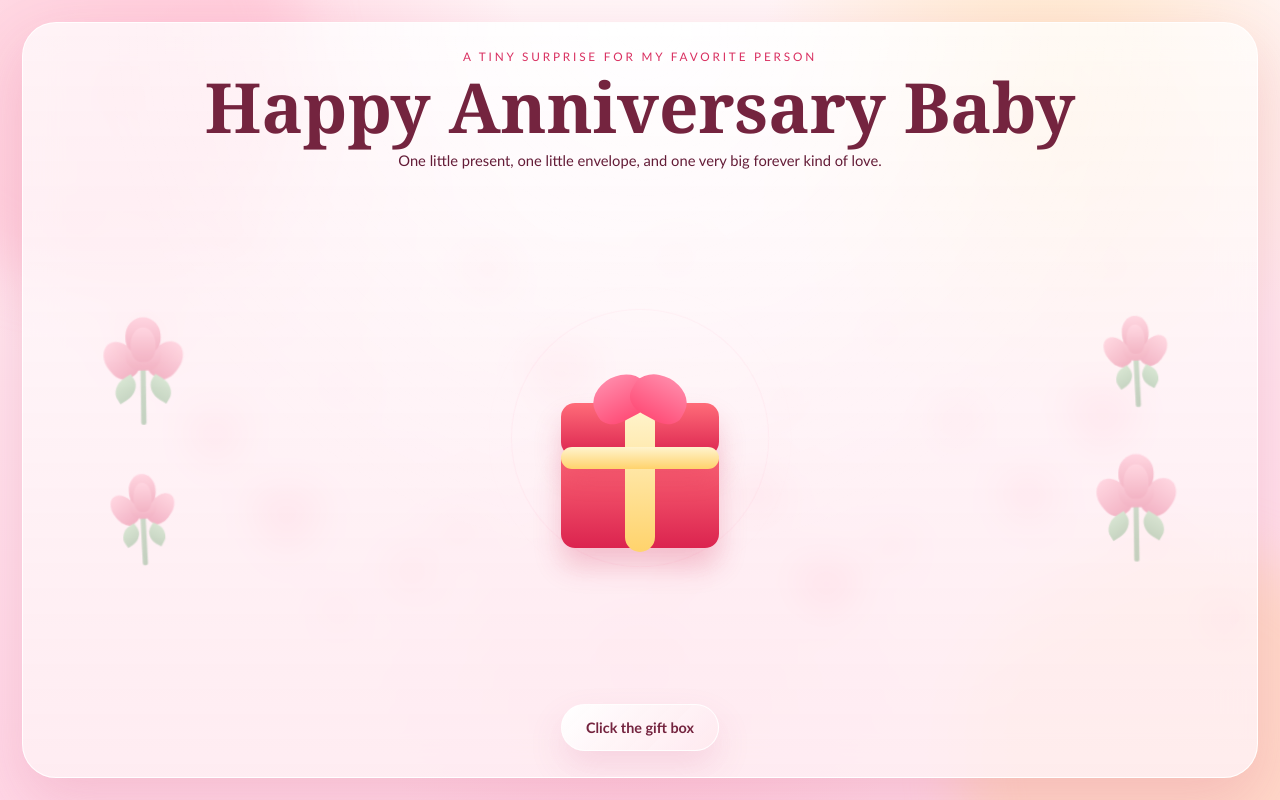
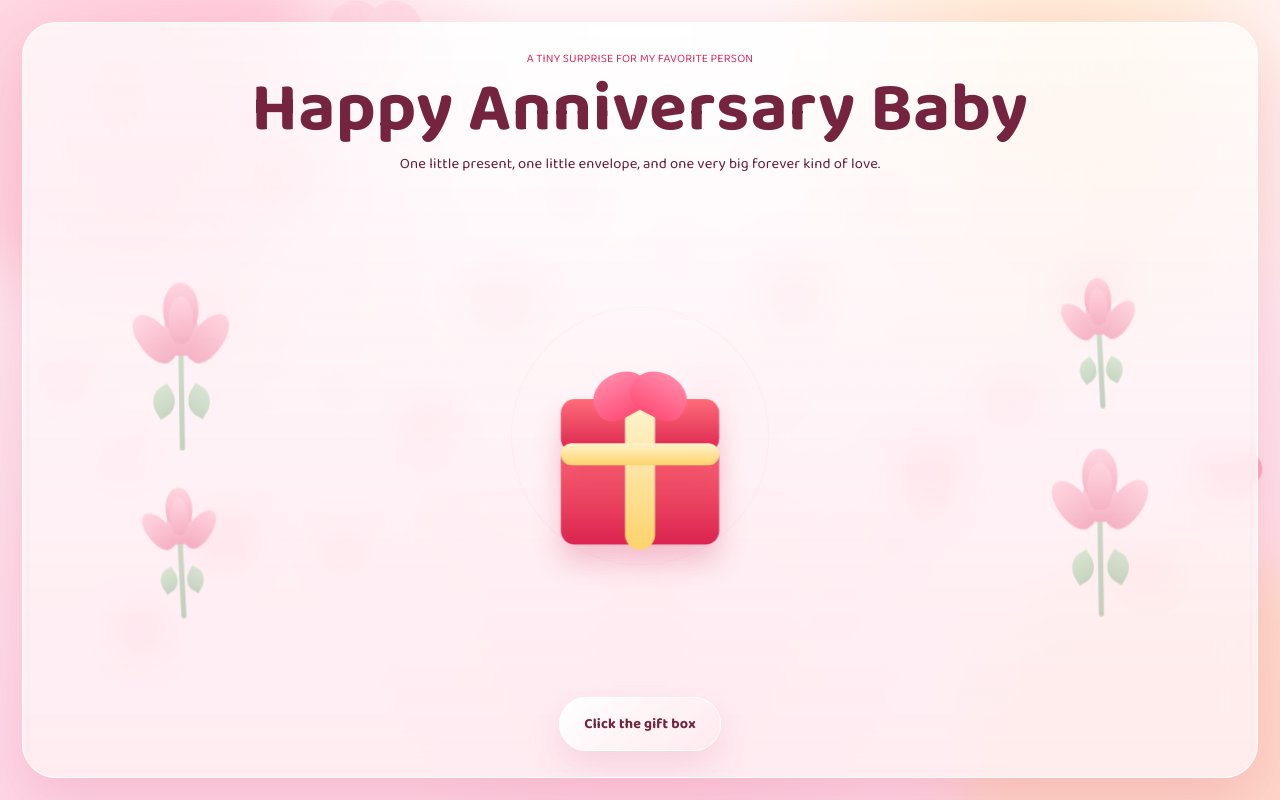
Before and after one commit to aashwinraj/Wishes, a React (Vite) app: page / in a window 1280 px wide. Built offline with nearby package versions, Linux system fonts and the light colour scheme.

Commit message:
Polish anniversary letter reveal

```diff
--- a/src/App.tsx
+++ b/src/App.tsx
@@ -8,12 +8,12 @@ type FloatItem = {
   size: string
 }
 
-const heartBubbles: FloatItem[] = Array.from({ length: 18 }, (_, index) => ({
+const heartBubbles: FloatItem[] = Array.from({ length: 34 }, (_, index) => ({
   id: index,
-  left: `${4 + index * 5.3}%`,
-  delay: `${(index % 6) * 0.6}s`,
-  duration: `${8 + (index % 5) * 0.8}s`,
-  size: `${16 + (index % 4) * 10}px`,
+  left: `${2 + ((index * 17) % 96)}%`,
+  delay: `${(index % 8) * 0.45}s`,
+  duration: `${6.4 + (index % 6) * 0.7}s`,
+  size: `${14 + (index % 5) * 9}px`,
 }))
 
 function App() {
--- a/src/styles.css
+++ b/src/styles.css
@@ -1,5 +1,7 @@
+@import url('https://fonts.googleapis.com/css2?family=Baloo+2:wght@400;500;600;700&display=swap');
+
 :root {
-  font-family: 'Trebuchet MS', 'Gill Sans', sans-serif;
+  font-family: 'Baloo 2', 'Trebuchet MS', 'Gill Sans', sans-serif;
   color: #641c37;
   background:
     radial-gradient(circle at 18% 16%, rgba(255, 205, 220, 0.95), transparent 25%),
@@ -109,10 +111,10 @@ button {
 
 h1 {
   margin: 10px 0 0;
-  font-family: Georgia, 'Times New Roman', serif;
   font-size: clamp(2.4rem, 5.4vw, 5rem);
   line-height: 0.94;
   color: var(--berry);
+  font-weight: 700;
 }
 
 .intro {
@@ -126,7 +128,7 @@ h1 {
   position: relative;
   min-height: 0;
   display: grid;
-  grid-template-columns: minmax(98px, 0.8fr) minmax(118px, 0.7fr) minmax(0, 2fr) minmax(118px, 0.7fr) minmax(98px, 0.8fr);
+  grid-template-columns: minmax(128px, 0.95fr) minmax(104px, 0.52fr) minmax(0, 2fr) minmax(104px, 0.52fr) minmax(128px, 0.95fr);
   align-items: center;
 }
 
@@ -146,6 +148,14 @@ h1 {
   border-radius: 9px 9px 0 0;
   animation: bubbleRise linear infinite;
   box-shadow: 0 8px 20px rgba(255, 116, 155, 0.28);
+}
+
+.bubble-heart:nth-child(3n) {
+  animation-duration: 5.8s;
+}
+
+.bubble-heart:nth-child(4n) {
+  opacity: 0.78;
 }
 
 .bubble-heart::before,
@@ -236,6 +246,7 @@ h1 {
   cursor: pointer;
   transition: transform 320ms ease, opacity 320ms ease, filter 220ms ease;
   z-index: 3;
+  animation: giftBounce 2.6s ease-in-out infinite;
 }
 
 .gift-box:hover {
@@ -252,6 +263,7 @@ h1 {
   transform: translate(-50%, -56%) scale(0.78);
   opacity: 0.2;
   pointer-events: none;
+  animation: none;
 }
 
 .gift-box-base,
@@ -330,7 +342,7 @@ h1 {
   left: 50%;
   top: 52%;
   width: min(520px, 76vw);
-  height: min(330px, 48vh);
+  height: min(380px, 56vh);
   transform: translate(-50%, 18%) scale(0.66);
   opacity: 0;
   border: 0;
@@ -368,25 +380,28 @@ h1 {
 .envelope-back {
   bottom: 18%;
   height: 44%;
-  background: linear-gradient(180deg, #fff7f1, #ffdfe8);
+  background: linear-gradient(180deg, #fff7f3, #ffd7e2);
   box-shadow: 0 22px 42px rgba(176, 81, 107, 0.18);
+  border: 2px solid #f8b4c6;
 }
 
 .envelope-front {
   bottom: 18%;
   height: 44%;
-  background: linear-gradient(180deg, #ffdbe7, #ffbfce);
+  background: linear-gradient(180deg, #ffd6e2, #ffb8cb);
   clip-path: polygon(0 0, 50% 50%, 100% 0, 100% 100%, 0 100%);
+  border: 2px solid #f1a3b9;
 }
 
 .envelope-flap {
   bottom: 34%;
   height: 26%;
-  background: linear-gradient(180deg, #ffcad8, #ff9eb6);
+  background: linear-gradient(180deg, #ffc8d8, #ff97b4);
   clip-path: polygon(0 0, 50% 100%, 100% 0, 100% 26%, 0 26%);
   transform-origin: top center;
   transition: transform 620ms cubic-bezier(0.2, 0.8, 0.2, 1);
   z-index: 3;
+  border: 2px solid #ef9bb3;
 }
 
 .envelope-stage.open .envelope-flap {
@@ -414,31 +429,32 @@ h1 {
 .letter-sheet {
   position: absolute;
   left: 50%;
-  bottom: 25%;
+  bottom: 22%;
   width: 58%;
-  min-height: 42%;
+  min-height: 50%;
   margin-left: -29%;
-  padding: 18px 18px 20px;
+  padding: 20px 20px 22px;
   border-radius: 18px;
   background:
-    linear-gradient(180deg, rgba(255, 255, 255, 0.96), rgba(255, 247, 242, 0.96)),
-    repeating-linear-gradient(180deg, transparent 0 28px, rgba(255, 192, 210, 0.14) 28px 29px);
+    linear-gradient(180deg, #fffdfc, #fff6f3),
+    repeating-linear-gradient(180deg, transparent 0 28px, rgba(255, 192, 210, 0.18) 28px 29px);
   box-shadow: 0 18px 36px rgba(175, 93, 117, 0.18);
   transform: translateY(44%) scale(0.88);
   transition: transform 760ms cubic-bezier(0.2, 0.8, 0.2, 1);
   z-index: 2;
+  border: 2px solid #ffe3eb;
 }
 
 .envelope-stage.open .letter-sheet {
-  transform: translateY(-50%) scale(1.04);
+  transform: translateY(-88%) scale(1.03);
 }
 
 .letter-title {
   display: block;
-  font-family: Georgia, 'Times New Roman', serif;
   font-size: clamp(1.25rem, 2vw, 1.8rem);
   color: var(--deep-rose);
   text-align: center;
+  font-weight: 700;
 }
 
 .letter-message {
@@ -453,7 +469,7 @@ h1 {
 .rose-cluster {
   display: flex;
   flex-direction: column;
-  gap: 18px;
+  gap: 14px;
   align-items: center;
   justify-content: center;
   opacity: 0.32;
@@ -461,21 +477,37 @@ h1 {
   transition: transform 700ms ease, opacity 700ms ease;
 }
 
+.rose-left {
+  transform: translateX(18px) scale(0.86);
+}
+
+.rose-right {
+  transform: translateX(-18px) scale(0.86);
+}
+
 .rose-cluster.active {
   opacity: 1;
   transform: scale(1);
 }
 
+.rose-left.active {
+  transform: translateX(18px) scale(1);
+}
+
+.rose-right.active {
+  transform: translateX(-18px) scale(1);
+}
+
 .rose {
   position: relative;
-  width: clamp(72px, 8vw, 110px);
-  height: clamp(116px, 13vw, 170px);
+  width: clamp(82px, 8vw, 116px);
+  height: clamp(170px, 18vw, 250px);
   animation: sway 4.6s ease-in-out infinite;
 }
 
 .rose-small {
-  width: clamp(60px, 6vw, 88px);
-  height: clamp(102px, 11vw, 146px);
+  width: clamp(70px, 6vw, 94px);
+  height: clamp(150px, 14vw, 214px);
   animation-delay: 0.7s;
 }
 
@@ -487,6 +519,11 @@ h1 {
   background: linear-gradient(180deg, #ff9bb6, #d82f5c);
   border-radius: 60% 60% 50% 50%;
   transform-origin: bottom center;
+}
+
+.petal,
+.rose-core {
+  filter: saturate(1.05);
 }
 
 .rose-core {
@@ -531,7 +568,7 @@ h1 {
   left: 50%;
   top: 42%;
   width: 6px;
-  height: 48%;
+  height: 58%;
   margin-left: -3px;
   border-radius: 999px;
   background: linear-gradient(180deg, var(--leaf), var(--leaf-dark));
@@ -539,7 +576,7 @@ h1 {
 
 .leaf {
   position: absolute;
-  top: 58%;
+  top: 68%;
   width: 28%;
   height: 14%;
   background: linear-gradient(180deg, #85cb89, #4f9957);
@@ -706,6 +743,15 @@ h1 {
   font-size: clamp(0.9rem, 1.1vw, 1rem);
 }
 
+.prompt-badge,
+.intro,
+.letter-message,
+.letter-title,
+.eyebrow,
+h1 {
+  letter-spacing: 0.01em;
+}
+
 .prompt-badge.glow {
   animation: promptGlow 2.2s ease-in-out infinite;
 }
@@ -751,6 +797,17 @@ h1 {
   100% {
     transform: scale(1.24);
     opacity: 0;
+  }
+}
+
+@keyframes giftBounce {
+  0%,
+  100% {
+    transform: translate(-50%, -50%) scale(1);
+  }
+
+  50% {
+    transform: translate(-50%, -53%) scale(1.03);
   }
 }
 
@@ -829,12 +886,12 @@ h1 {
 
 @media (max-width: 980px) {
   .interactive-stage {
-    grid-template-columns: 80px 92px minmax(0, 1fr) 92px 80px;
+    grid-template-columns: 92px 72px minmax(0, 1fr) 72px 92px;
   }
 
   .envelope-stage {
     width: min(440px, 80vw);
-    height: min(300px, 42vh);
+    height: min(330px, 50vh);
   }
 
   .halo-ring {
@@ -860,8 +917,8 @@ h1 {
   }
 
   .rose {
-    width: 48px;
-    height: 88px;
+    width: 54px;
+    height: 128px;
   }
 
   .dove {
@@ -909,7 +966,7 @@ h1 {
 
   .envelope-stage {
     width: min(330px, 86vw);
-    height: min(250px, 38vh);
+    height: min(290px, 44vh);
   }
 
   .letter-sheet {
@@ -918,6 +975,10 @@ h1 {
     padding-inline: 12px;
   }
 
+  .envelope-stage.open .letter-sheet {
+    transform: translateY(-74%) scale(1.01);
+  }
+
   .prompt-badge {
     padding: 12px 18px;
   }
```
